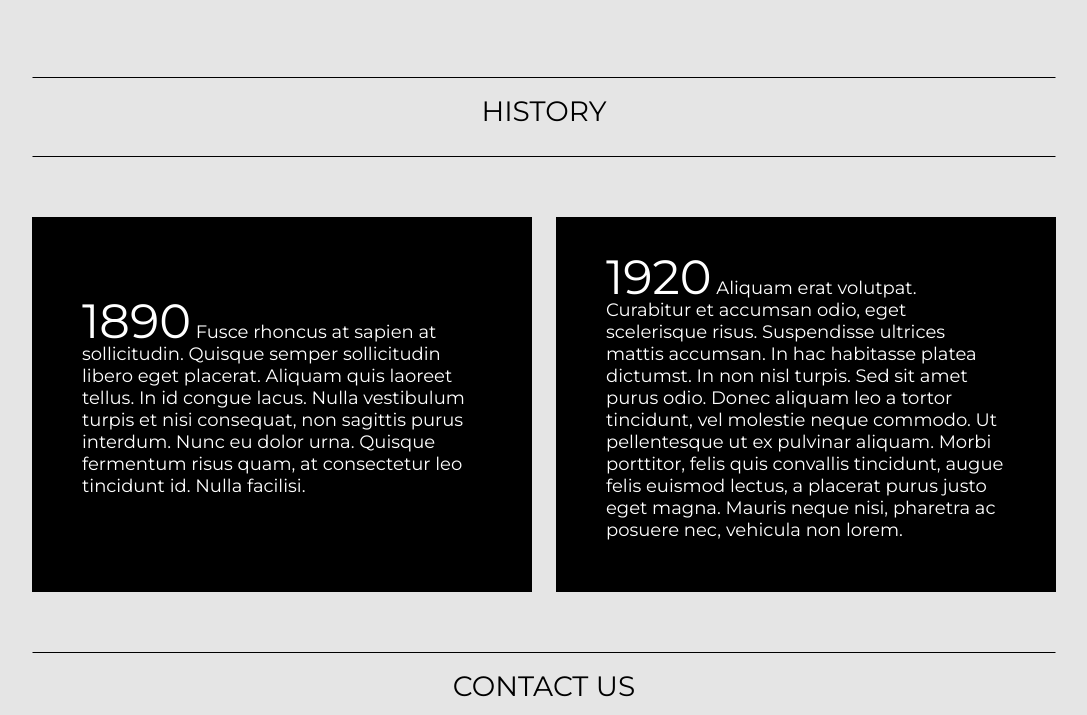
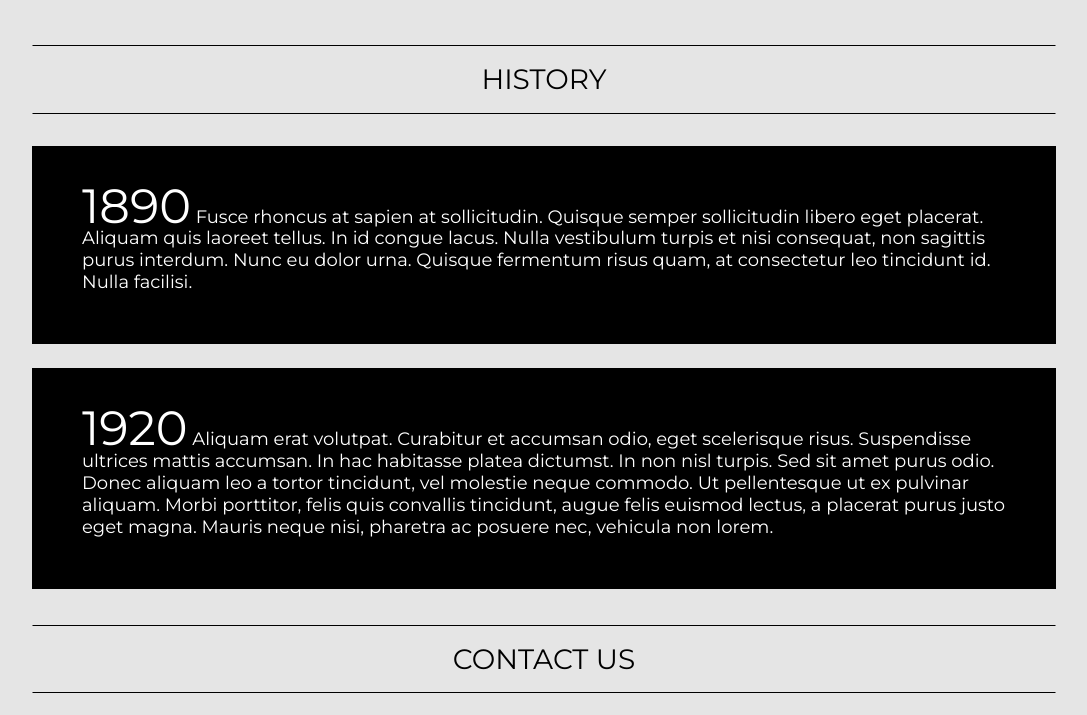
Before and after one commit to kudinartem/responsive, a plain HTML site: page Project10/index.html in a window 1280 px wide. Shown: the part 725-1440 px from the top of the page, without its empty margins (96-1183 px from the left). Drawn offline with Linux system fonts and the light colour scheme.

Commit message:
add styles

```diff
--- a/Project10/css/style.css
+++ b/Project10/css/style.css
@@ -85,18 +85,16 @@ body {
 }
 .main-text {
     max-width: 1024px;
-    margin: 140px auto 60px;
+    margin: 140px auto 80px;
 }
 .text {
     font-size: 28px;
     line-height: 34.13px;
     color: var(--main_color);
-    margin-bottom: 80px;
 }
 .header-box {
     display: block;
     margin: 0 auto 47px;
-    min-height: 80px;
     max-width: 1024px;
     color: var(--main_color);
     border: 1px solid;
@@ -201,4 +199,11 @@ body {
     font-size: 28px;
     line-height: 34.13px;
 }
+.header-box {
+    width: 100%;
+    margin-bottom: 32px;
 }
+.container {
+    display: block;
+}
+}
--- a/Project10/index.html
+++ b/Project10/index.html
@@ -104,7 +104,7 @@
                 arrows: false,
                 speed: 600,
                 autoplay: false,
-                autoplay: true,
+                // autoplay: true,
                 autoplaySpeed: 2000,
                 responsive: [
                     {
```
